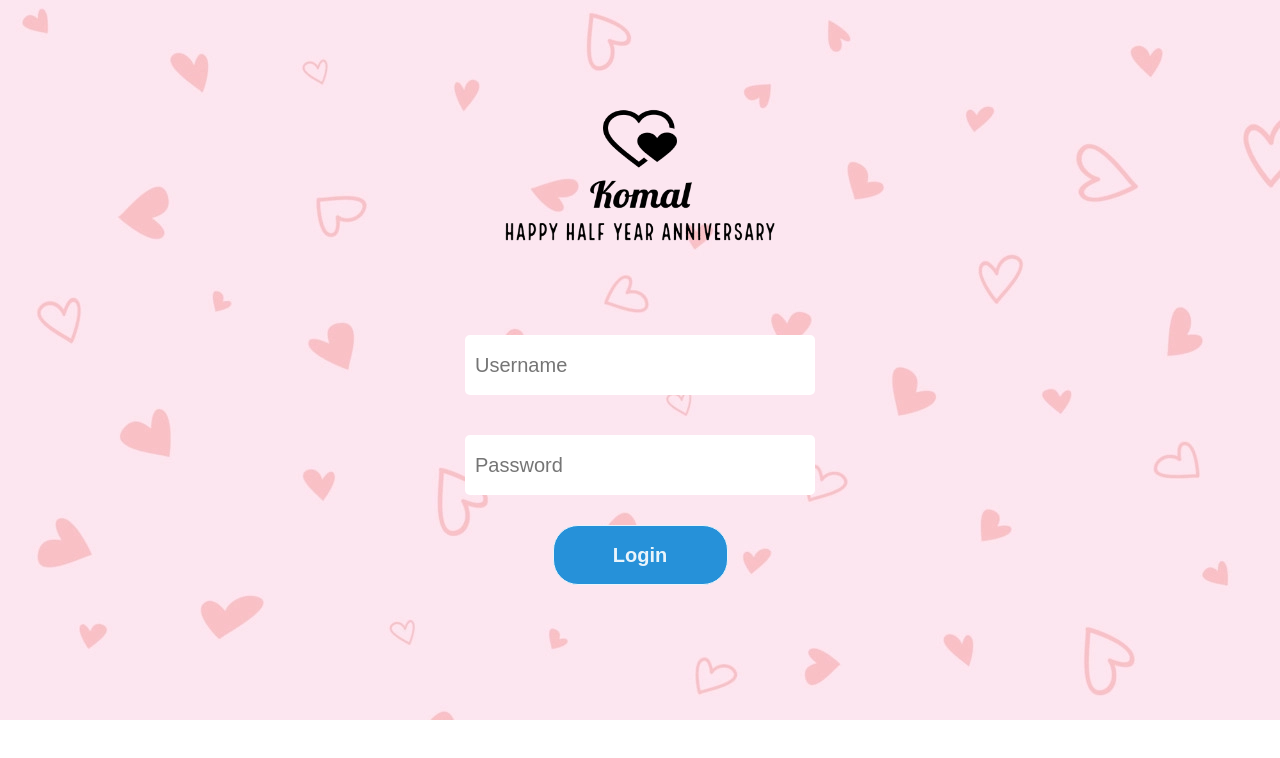
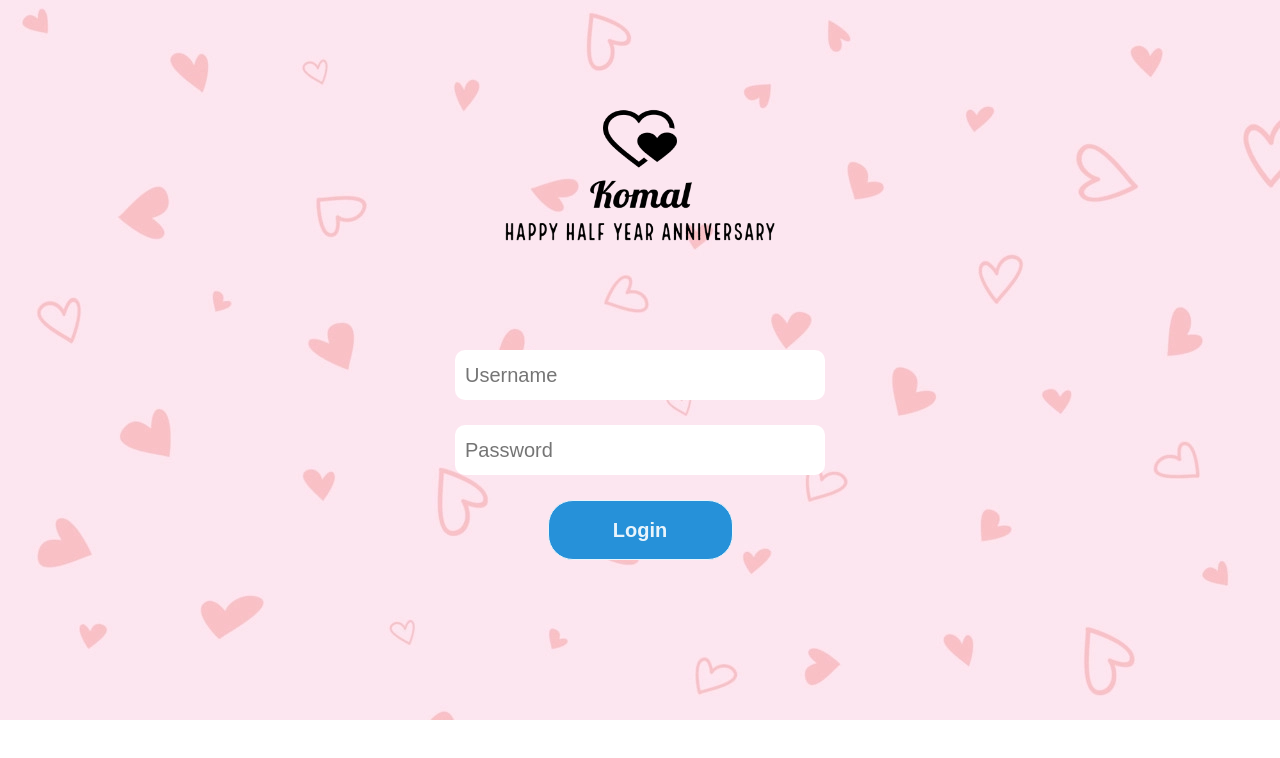
Before and after one commit to coder1306/MyLife, a plain HTML site: page index.html in a window 1280 px wide. Drawn offline with nearby package versions, Linux system fonts and the light colour scheme.

Commit message:
Update loginstyle.css

```diff
--- a/loginstyle.css
+++ b/loginstyle.css
@@ -4,6 +4,7 @@
 * Author: BootstrapMade.com
 * License: https://bootstrapmade.com/license/
 */
+
 
 *{
     padding:0;
@@ -25,7 +26,7 @@ body {
     text-align: center;
 }
 .login-form {
-    width: 350px;
+    width: 370px;
     top: 50%;
     left: 50%;
     transform: translate(-50%, -50%);
@@ -45,12 +46,12 @@ body {
 .login-form input {
     font-size: 20px;
     width: 100%;
-    margin-top: 20px;
-    margin-bottom: 20px;
-    padding: 15px 10px;
+    margin-top: 10px;
+    margin-bottom: 15px;
+    padding: 10px 10px;
     border: 0;
     outline: none;
-    border-radius: 5px;
+    border-radius: 10px;
 }
 .login-form button{
     width: 50%;
```
